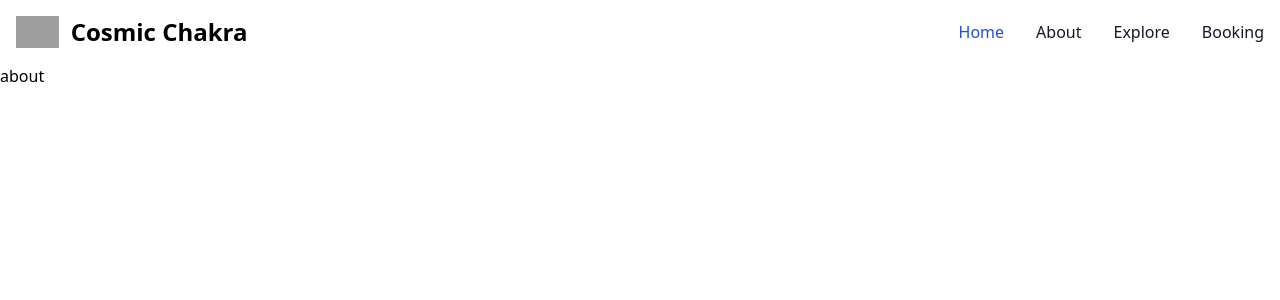
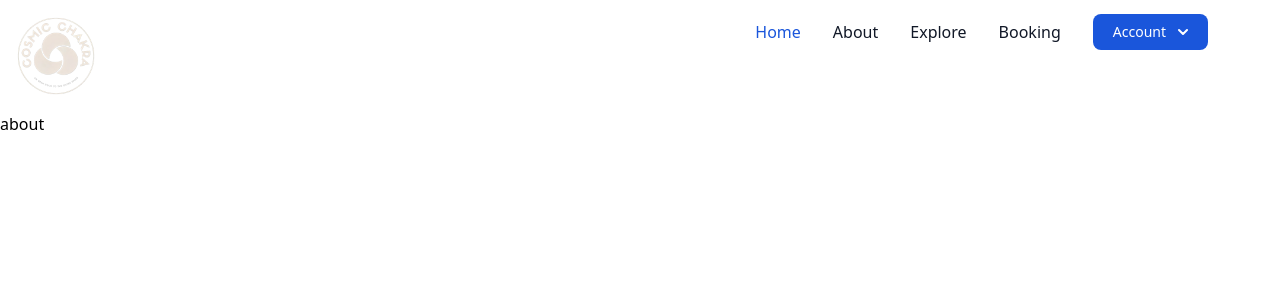
Before and after one commit to suryasubhrajit/spacewab, a React (Vite) app: page /about in a window 1280 px wide. Shown: the top 300 px of the page. Built offline with nearby package versions, Linux system fonts and the light colour scheme; grey boxes are pictures that could not be loaded.

Commit message:
modified header

```diff
--- a/index.html
+++ b/index.html
@@ -43,6 +43,7 @@
 <body>
   <div id="root"></div>
   <script type="module" src="/src/main.jsx"></script>
+  <script src="./node_modules/flowbite/dist/flowbite.min.js"></script>
 </body>
 
 </html>
--- a/src/components/_header.jsx
+++ b/src/components/_header.jsx
@@ -1,21 +1,21 @@
 import React from 'react';
 import { Link } from 'react-router-dom';
+import Logo from '../../public/images/cosmic_chakra-logo.png';
 
 function Header() {
     return (
         <>
-
-
-            <nav class="bg-white border-gray-200 dark:bg-gray-900 dark:border-gray-700">
-                <div class="max-w-screen-xl flex flex-wrap items-center justify-between mx-auto p-4">
-                    <Link to="#" class="flex items-center space-x-3 rtl:space-x-reverse">
-                        <img src="https://flowbite.com/docs/images/logo.svg" class="h-8" alt="Flowbite Logo" />
-                        <span class="self-center text-2xl font-semibold whitespace-nowrap dark:text-white">Cosmic Chakra</span>
-                    </Link>
+            <nav class="">
+                <div class="flex flex-wrap justify-between">
+                    <div className="p-4">
+                        <Link to="#" class="flex items-center space-x-3 rtl:space-x-reverse">
+                            <img src={Logo} class="h-[5rem]" alt="Cosmic Chakra Logo" />
+                        </Link>
+                    </div>
 
 
                     <div class="hidden w-full md:block md:w-auto" id="navbar-multi-level">
-                        <ul class="flex flex-col font-medium p-4 md:p-0 mt-4 border border-gray-100 rounded-lg bg-gray-50 md:space-x-8 rtl:space-x-reverse md:flex-row md:mt-0 md:border-0 md:bg-white dark:bg-gray-800 md:dark:bg-gray-900 dark:border-gray-700">
+                        <ul class="flex flex-col font-medium md:px-5 border border-gray-100 bg-gray-50 md:space-x-8 rtl:space-x-reverse md:flex-row md:mt-0 md:border-0 md:bg-white dark:bg-gray-800 md:dark:bg-gray-900 dark:border-gray-700 h-[4rem] items-center">
                             <li>
                                 <Link to="/" class="block py-2 px-3 text-white bg-slate-700 rounded md:bg-transparent md:text-blue-700 md:p-0 md:dark:text-blue-500 dark:bg-blue-600 md:dark:bg-transparent" aria-current="page">Home</Link>
                             </li>
@@ -29,6 +29,36 @@ function Header() {
                             <li>
                                 <Link to="/booking" class="block py-2 px-3 text-gray-900 rounded hover:bg-gray-100 md:hover:bg-transparent md:border-0 md:hover:text-blue-700 md:p-0 dark:text-white md:dark:hover:text-blue-500 dark:hover:bg-gray-700 dark:hover:text-white md:dark:hover:bg-transparent">Booking</Link>
                             </li>
+
+
+                            <button id="dropdownHoverButton" data-dropdown-toggle="dropdownHover" data-dropdown-trigger="hover" class="text-white bg-blue-700 hover:bg-blue-800 focus:ring-4 focus:outline-none focus:ring-blue-300 font-medium rounded-lg text-sm px-5 py-2 text-center inline-flex items-center dark:bg-blue-600 dark:hover:bg-blue-700 dark:focus:ring-blue-800" type="button">Account <svg class="w-2.5 h-2.5 ms-3" aria-hidden="true" xmlns="http://www.w3.org/2000/svg" fill="none" viewBox="0 0 10 6">
+                                <path stroke="currentColor" stroke-linecap="round" stroke-linejoin="round" stroke-width="2" d="m1 1 4 4 4-4" />
+                            </svg>
+                            </button>
+
+                            <div id="dropdownHover" class="z-10 hidden bg-white divide-y divide-gray-100 rounded-lg shadow w-44 dark:bg-gray-700">
+                                <ul class="py-2 text-sm text-gray-700 dark:text-gray-200" aria-labelledby="dropdownHoverButton">
+                                    <li>
+                                        <a href="#" class="block px-4 py-2 hover:bg-gray-100 dark:hover:bg-gray-600 dark:hover:text-white">Dashboard</a>
+                                    </li>
+                                    <li>
+                                        <a href="#" class="block px-4 py-2 hover:bg-gray-100 dark:hover:bg-gray-600 dark:hover:text-white">Settings</a>
+                                    </li>
+                                    <li>
+                                        <a href="#" class="block px-4 py-2 hover:bg-gray-100 dark:hover:bg-gray-600 dark:hover:text-white">Earnings</a>
+                                    </li>
+                                    <li>
+                                        <a href="#" class="block px-4 py-2 hover:bg-gray-100 dark:hover:bg-gray-600 dark:hover:text-white">Sign out</a>
+                                    </li>
+                                </ul>
+                            </div>
+
+
+                            <button id="theme-toggle" type="button" class="text-gray-500 dark:text-gray-400 hover:bg-gray-100 dark:hover:bg-gray-700 focus:outline-none focus:ring-4 focus:ring-gray-200 dark:focus:ring-gray-700 rounded-lg text-sm p-2.5">
+                                <svg id="theme-toggle-dark-icon" class="hidden w-5 h-5" fill="currentColor" viewBox="0 0 20 20" xmlns="http://www.w3.org/2000/svg"><path d="M17.293 13.293A8 8 0 016.707 2.707a8.001 8.001 0 1010.586 10.586z"></path></svg>
+                                <svg id="theme-toggle-light-icon" class="hidden w-5 h-5" fill="currentColor" viewBox="0 0 20 20" xmlns="http://www.w3.org/2000/svg"><path d="M10 2a1 1 0 011 1v1a1 1 0 11-2 0V3a1 1 0 011-1zm4 8a4 4 0 11-8 0 4 4 0 018 0zm-.464 4.95l.707.707a1 1 0 001.414-1.414l-.707-.707a1 1 0 00-1.414 1.414zm2.12-10.607a1 1 0 010 1.414l-.706.707a1 1 0 11-1.414-1.414l.707-.707a1 1 0 011.414 0zM17 11a1 1 0 100-2h-1a1 1 0 100 2h1zm-7 4a1 1 0 011 1v1a1 1 0 11-2 0v-1a1 1 0 011-1zM5.05 6.464A1 1 0 106.465 5.05l-.708-.707a1 1 0 00-1.414 1.414l.707.707zm1.414 8.486l-.707.707a1 1 0 01-1.414-1.414l.707-.707a1 1 0 011.414 1.414zM4 11a1 1 0 100-2H3a1 1 0 000 2h1z" fill-rule="evenodd" clip-rule="evenodd"></path></svg>
+                            </button>
+
                         </ul>
                     </div>
                 </div>
--- a/tailwind.config.js
+++ b/tailwind.config.js
@@ -4,9 +4,10 @@ module.exports = {
     "./src/**/*.{js,jsx,ts,tsx,css}",
     "./src/**/**/*.{js,jsx,ts,tsx.css}",
     "./src/*.{css,js,jsx,ts,tsx}",
+     "./node_modules/flowbite/**/*.js"
   ],
-  theme: {
-    extend: {},
-  },
-  plugins: [],
+  darkMode: 'selector',
+  plugins: [
+    require('flowbite/plugin')
+]
 }
```
Also changed, not shown: public/images/cosmic_chakra-logo.png (added).
